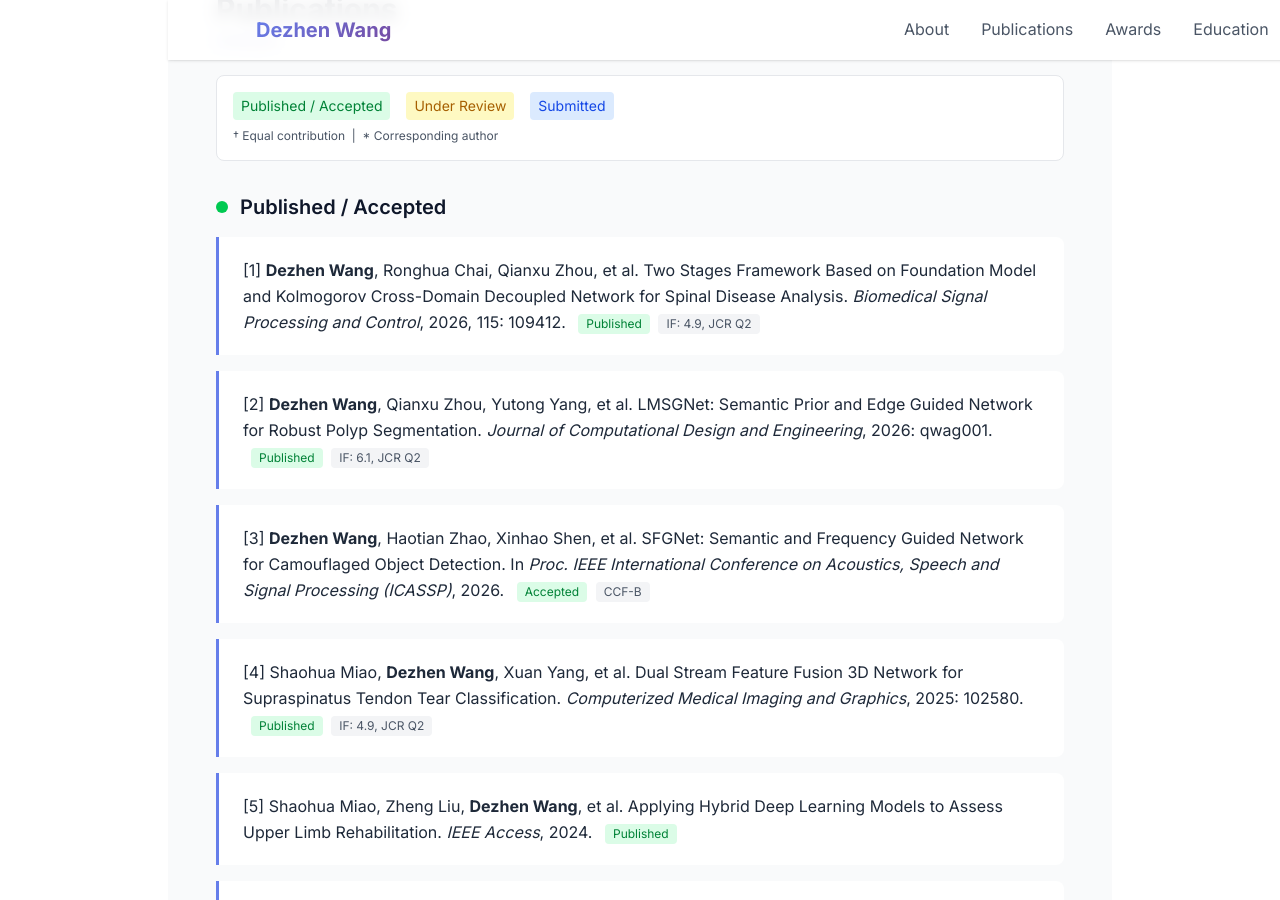
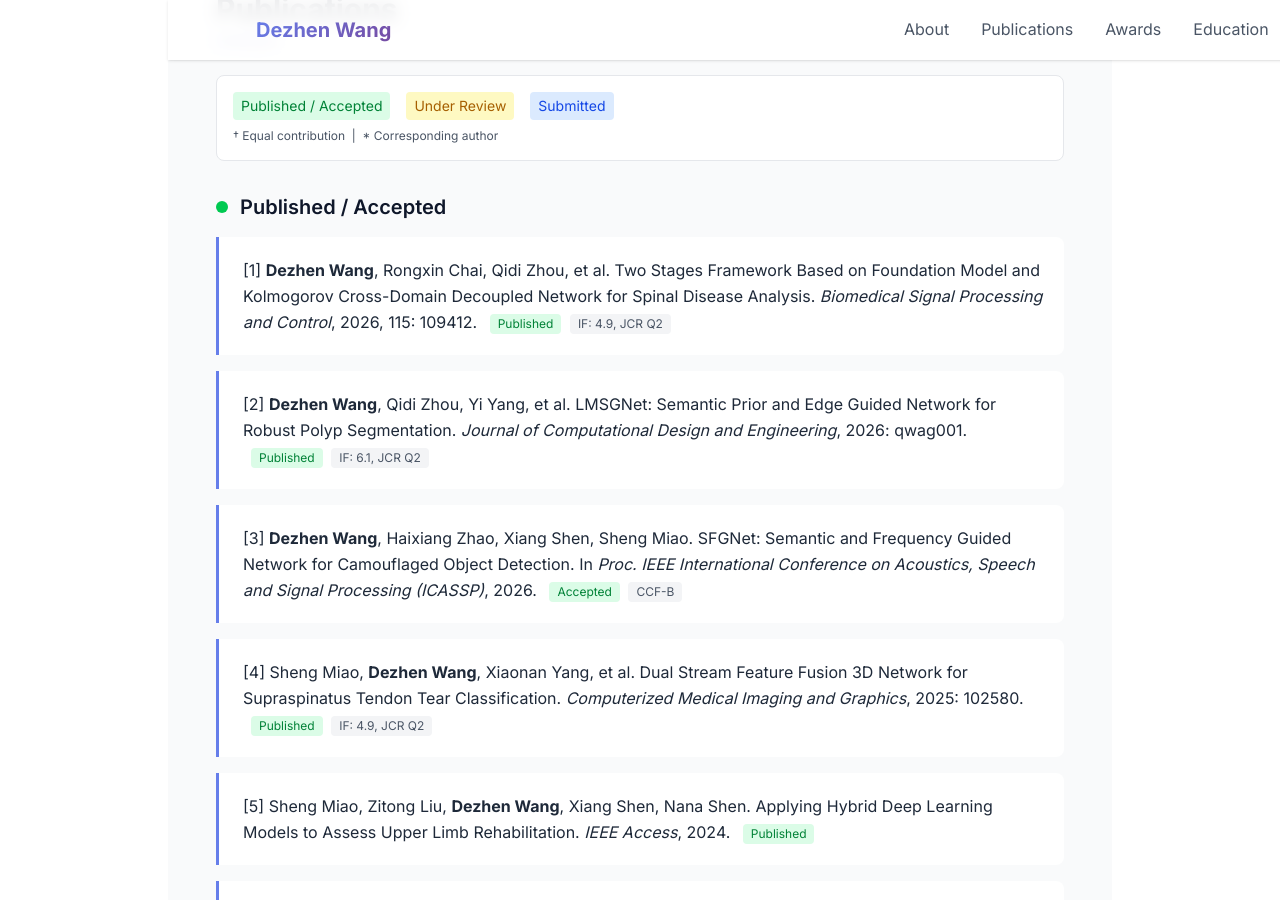
Before and after one commit to DZW0703/DZW0703.github.io, a Jekyll site: the page built from index.md, in a window 1280 px wide and 900 px high, scrolled down 1655 px. Built offline with Jekyll 4.4.1, drawn with Linux system fonts in a browser that asks for light colours; our own code applies the rules of GitHub Pages for plain Markdown files; some of the changed text lies outside the part shown.

Commit message:
Update index.md

```diff
--- a/index.md
+++ b/index.md
@@ -145,7 +145,7 @@
         <!-- BSPC -->
         <div class="publication-item bg-white p-5 rounded-r-lg pl-6">
           <p class="text-gray-800 leading-relaxed">
-            [1] <strong>Dezhen Wang</strong>, Ronghua Chai, Qianxu Zhou, et al. Two Stages Framework Based on Foundation Model and Kolmogorov Cross-Domain Decoupled Network for Spinal Disease Analysis. <em>Biomedical Signal Processing and Control</em>, 2026, 115: 109412.
+            [1] <strong>Dezhen Wang</strong>, Rongxin Chai, Qidi Zhou, et al. Two Stages Framework Based on Foundation Model and Kolmogorov Cross-Domain Decoupled Network for Spinal Disease Analysis. <em>Biomedical Signal Processing and Control</em>, 2026, 115: 109412.
             <span class="inline-block ml-2 px-2 py-0.5 bg-green-100 text-green-700 text-xs rounded">Published</span>
             <span class="inline-block ml-1 px-2 py-0.5 bg-gray-100 text-gray-600 text-xs rounded">IF: 4.9, JCR Q2</span>
           </p>
@@ -153,7 +153,7 @@
         <!-- JCDE -->
         <div class="publication-item bg-white p-5 rounded-r-lg pl-6">
           <p class="text-gray-800 leading-relaxed">
-            [2] <strong>Dezhen Wang</strong>, Qianxu Zhou, Yutong Yang, et al. LMSGNet: Semantic Prior and Edge Guided Network for Robust Polyp Segmentation. <em>Journal of Computational Design and Engineering</em>, 2026: qwag001.
+            [2] <strong>Dezhen Wang</strong>, Qidi Zhou, Yi Yang, et al. LMSGNet: Semantic Prior and Edge Guided Network for Robust Polyp Segmentation. <em>Journal of Computational Design and Engineering</em>, 2026: qwag001.
             <span class="inline-block ml-2 px-2 py-0.5 bg-green-100 text-green-700 text-xs rounded">Published</span>
             <span class="inline-block ml-1 px-2 py-0.5 bg-gray-100 text-gray-600 text-xs rounded">IF: 6.1, JCR Q2</span>
           </p>
@@ -161,7 +161,7 @@
         <!-- ICASSP 2026 -->
         <div class="publication-item bg-white p-5 rounded-r-lg pl-6">
           <p class="text-gray-800 leading-relaxed">
-            [3] <strong>Dezhen Wang</strong>, Haotian Zhao, Xinhao Shen, et al. SFGNet: Semantic and Frequency Guided Network for Camouflaged Object Detection. In <em>Proc. IEEE International Conference on Acoustics, Speech and Signal Processing (ICASSP)</em>, 2026.
+            [3] <strong>Dezhen Wang</strong>, Haixiang Zhao, Xiang Shen, Sheng Miao. SFGNet: Semantic and Frequency Guided Network for Camouflaged Object Detection. In <em>Proc. IEEE International Conference on Acoustics, Speech and Signal Processing (ICASSP)</em>, 2026.
             <span class="inline-block ml-2 px-2 py-0.5 bg-green-100 text-green-700 text-xs rounded">Accepted</span>
             <span class="inline-block ml-1 px-2 py-0.5 bg-gray-100 text-gray-600 text-xs rounded">CCF-B</span>
           </p>
@@ -169,7 +169,7 @@
         <!-- CMIG -->
         <div class="publication-item bg-white p-5 rounded-r-lg pl-6">
           <p class="text-gray-800 leading-relaxed">
-            [4] Shaohua Miao, <strong>Dezhen Wang</strong>, Xuan Yang, et al. Dual Stream Feature Fusion 3D Network for Supraspinatus Tendon Tear Classification. <em>Computerized Medical Imaging and Graphics</em>, 2025: 102580.
+            [4] Sheng Miao, <strong>Dezhen Wang</strong>, Xiaonan Yang, et al. Dual Stream Feature Fusion 3D Network for Supraspinatus Tendon Tear Classification. <em>Computerized Medical Imaging and Graphics</em>, 2025: 102580.
             <span class="inline-block ml-2 px-2 py-0.5 bg-green-100 text-green-700 text-xs rounded">Published</span>
             <span class="inline-block ml-1 px-2 py-0.5 bg-gray-100 text-gray-600 text-xs rounded">IF: 4.9, JCR Q2</span>
           </p>
@@ -177,7 +177,7 @@
         <!-- IEEE Access -->
         <div class="publication-item bg-white p-5 rounded-r-lg pl-6">
           <p class="text-gray-800 leading-relaxed">
-            [5] Shaohua Miao, Zheng Liu, <strong>Dezhen Wang</strong>, et al. Applying Hybrid Deep Learning Models to Assess Upper Limb Rehabilitation. <em>IEEE Access</em>, 2024.
+            [5] Sheng Miao, Zitong Liu, <strong>Dezhen Wang</strong>, Xiang Shen, Nana Shen. Applying Hybrid Deep Learning Models to Assess Upper Limb Rehabilitation. <em>IEEE Access</em>, 2024.
             <span class="inline-block ml-2 px-2 py-0.5 bg-green-100 text-green-700 text-xs rounded">Published</span>
           </p>
         </div>
@@ -224,7 +224,7 @@
         <!-- European Radiology -->
         <div class="publication-item bg-white p-5 rounded-r-lg pl-6">
           <p class="text-gray-800 leading-relaxed">
-            [10] [First Author]<sup>†</sup>, <strong>Dezhen Wang</strong><sup>†</sup>, et al. A Multimodal Cross-Temporal Fusion System Supporting Decision-Making in the Whole Process of Neoadjuvant Chemotherapy for Breast Cancer. <em>European Radiology</em>, 2025.
+            [10] Xinyi Sun<sup>†</sup>, <strong>Dezhen Wang</strong><sup>†</sup>, Qidi Zhou et al. A Multimodal Cross-Temporal Fusion System Supporting Decision-Making in the Whole Process of Neoadjuvant Chemotherapy for Breast Cancer. <em>European Radiology</em>, 2025.
             <span class="inline-block ml-2 px-2 py-0.5 bg-yellow-100 text-yellow-700 text-xs rounded">Under Review</span>
             <span class="inline-block ml-1 px-2 py-0.5 bg-gray-100 text-gray-600 text-xs rounded">IF: 4.7</span>
           </p>
@@ -232,7 +232,7 @@
         <!-- Radiology: Imaging Cancer -->
         <div class="publication-item bg-white p-5 rounded-r-lg pl-6">
           <p class="text-gray-800 leading-relaxed">
-            [11] [First Author]<sup>†</sup>, <strong>Dezhen Wang</strong><sup>†</sup>, et al. [Paper Title]. <em>Radiology: Imaging Cancer</em>, 2025.
+            [11] Rongxin Chai<sup>†</sup>, <strong>Dezhen Wang</strong><sup>†</sup>, et al. Paper title is not available now. <em>Radiology: Imaging Cancer</em>, 2025.
             <span class="inline-block ml-2 px-2 py-0.5 bg-yellow-100 text-yellow-700 text-xs rounded">Under Review</span>
             <span class="inline-block ml-1 px-2 py-0.5 bg-gray-100 text-gray-600 text-xs rounded">IF: 6.3, JCR Q1 Top</span>
           </p>
@@ -263,7 +263,7 @@
         <!-- ISPRS -->
         <div class="publication-item bg-white p-5 rounded-r-lg pl-6">
           <p class="text-gray-800 leading-relaxed">
-            [14] [First Author], <strong>Dezhen Wang</strong>*, et al. [Paper Title]. <em>ISPRS Journal of Photogrammetry and Remote Sensing</em>, 2025.
+            [14] Zishun Song,..., <strong>Dezhen Wang</strong>*. Paper title is not available now. <em>ISPRS Journal of Photogrammetry and Remote Sensing</em>, 2025.
             <span class="inline-block ml-2 px-2 py-0.5 bg-blue-100 text-blue-700 text-xs rounded">Submitted</span>
             <span class="inline-block ml-1 px-2 py-0.5 bg-gray-100 text-gray-600 text-xs rounded">JCR Q1 Top</span>
           </p>
```
Also changed, not shown: other parts of index.md (+5 -5 lines).
